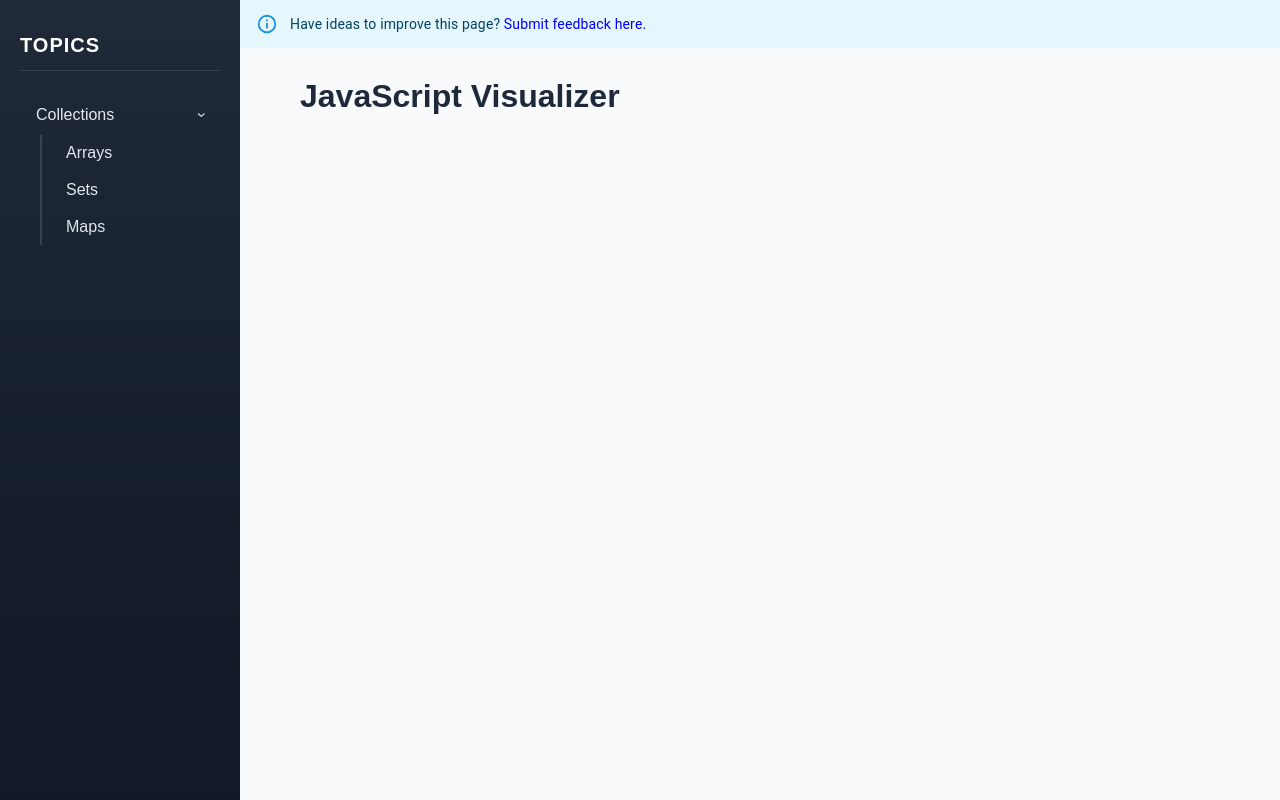
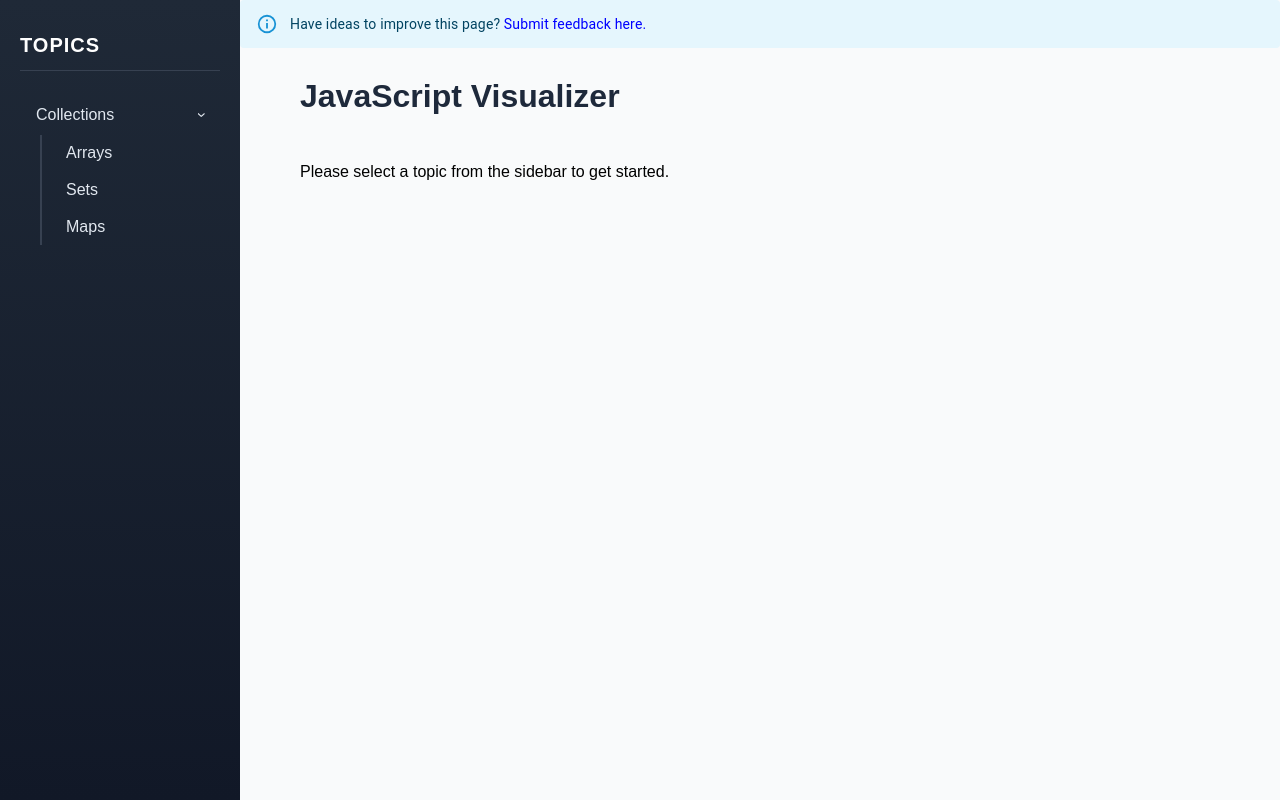
Before and after one commit to alexandergshaw/programming-concept-visualizer, a Next.js app in the folder client-app/: page /languages/javascript in a window 1280 px wide. Built offline with nearby package versions, Linux system fonts and the light colour scheme.

Commit message:
added waiting message

```diff
--- a/client-app/components/JavaScriptPage.tsx
+++ b/client-app/components/JavaScriptPage.tsx
@@ -55,11 +55,11 @@ export default function JavaScriptPage() {
       case 'arrays':
         return <ArrayConcept onCodeChange={setCodeSnippet} />;
       case 'maps':
-        return <MapConcept  onCodeChange={setCodeSnippet} />;
+        return <MapConcept onCodeChange={setCodeSnippet} />;
       case 'sets':
         return <SetConcept onCodeChange={setCodeSnippet} />;
       case 'objects':
-        return <ObjectConcept/>
+        return <ObjectConcept />
       default:
         return null;
     }
@@ -101,8 +101,16 @@ export default function JavaScriptPage() {
         <section className="js-content">
           <h1 className="js-page-title">JavaScript Visualizer</h1>
           <div style={{ marginTop: '40px' }}>
-            {renderContent(selectedConcept)}
-            {codeSnippet && renderCodePreview()}
+            {selectedConcept ? (
+              <>
+                {renderContent(selectedConcept)}
+                {codeSnippet && renderCodePreview()}
+              </>
+            ) : (
+              <div className="empty-page-prompt">
+                Please select a topic from the sidebar to get started.
+              </div>
+            )}
           </div>
         </section>
       </div>
--- a/client-app/styles/javascript.css
+++ b/client-app/styles/javascript.css
@@ -170,3 +170,8 @@
 .chevron.rotate {
   transform: rotate(90deg);
 }
+
+.empty-page-prompt {
+  font-size: '1.25rem';
+  color: '#555';
+}
```
